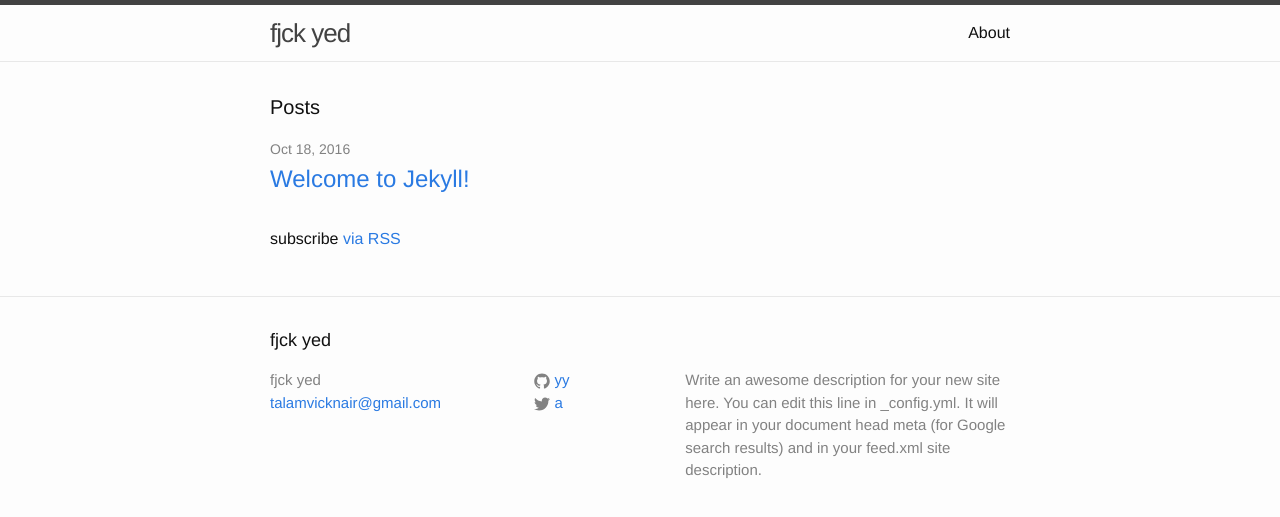
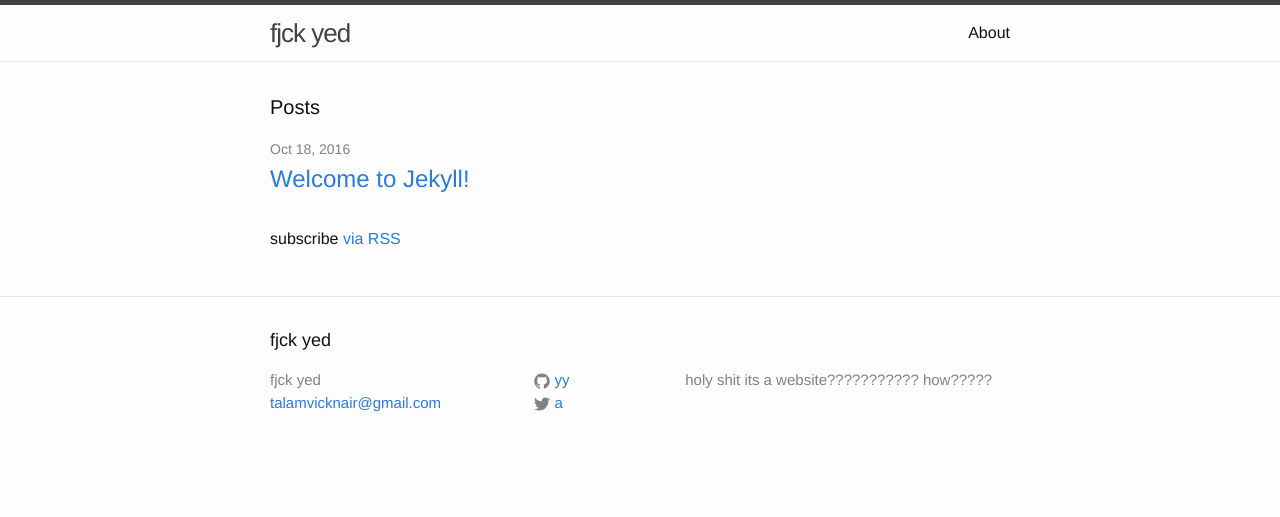
Before and after one commit to jackferrara/jackferrara.github.io, a Jekyll site: the page built from index.html, in a window 1280 px wide. Shown: the top 517 px of the page. Built offline with Jekyll 4.4.1, drawn with Linux system fonts in a browser that asks for light colours.

Commit message:
Update _config.yml

```diff
--- a/_config.yml
+++ b/_config.yml
@@ -9,9 +9,7 @@
 title: fjck yed
 email: talamvicknair@gmail.com
 description: > # this means to ignore newlines until "baseurl:"
-  Write an awesome description for your new site here. You can edit this
-  line in _config.yml. It will appear in your document head meta (for
-  Google search results) and in your feed.xml site description.
+  holy shit its a website??????????? how?????
 baseurl: "" # the subpath of your site, e.g. /blog
 url: "http://yourdomain.com" # the base hostname & protocol for your site
 twitter_username: a
```
